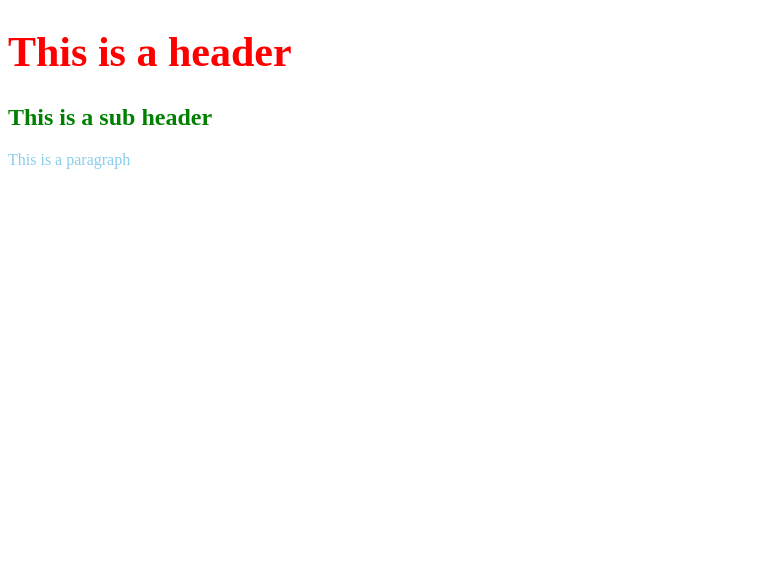
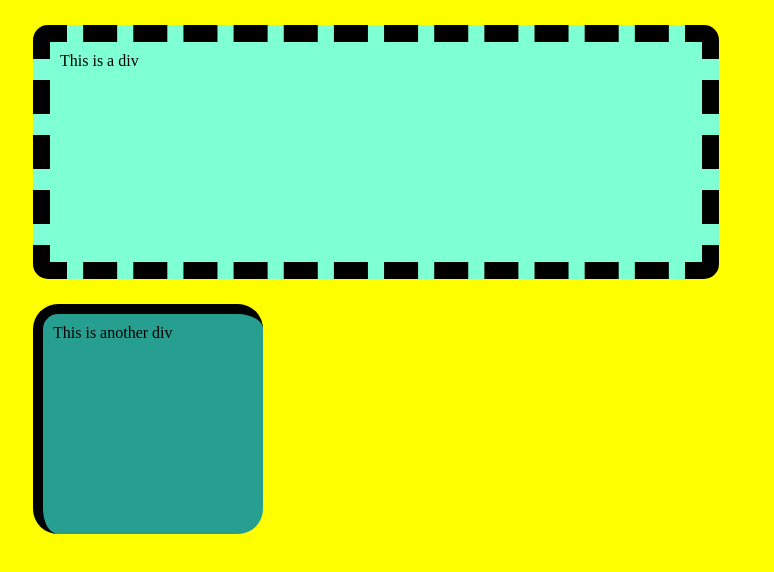
Before and after one commit to t-irwin-neiu/web1, a plain HTML site: page Web F25/index.html in a window 1280 px wide. Shown: the whole page, without its empty margins (0-774 px from the left). Drawn offline with Linux system fonts and the light colour scheme.

Commit message:
Add files via upload

```diff
--- a/Web F25/index.html
+++ b/Web F25/index.html
@@ -6,9 +6,10 @@
       <link rel="stylesheet" href="style.css">
     </head>
     <body>
-  <h1>This is a header</h1>
-      <h2>This is a sub header</h2>
-      <p>This is a paragraph</p>
+
+      <div class="div1">This is a div</div>
+      <div class="div2">This is another div</div>
+
 
   </body>
 </html>
--- a/Web F25/style.css
+++ b/Web F25/style.css
@@ -1,3 +1,22 @@
-h1 {color:red; font-size:42px; font-family: "futura";}
-h2 {color:green;}
-p {color:skyblue;}
+body {background-color: yellow;}
+
+.div1 {
+  background-color: aquamarine;
+  width: 50%; /* this is responsive to browser */
+  height: 200px;
+  margin: 25px;
+  padding: 10px;
+  border: 17px dashed black;
+  border-radius: 15px;
+}
+
+.div2 {
+  background-color: #269e90;
+  width: 200px;
+  height: 200px;
+  margin: 25px;
+  padding: 10px;
+  border-top: 10px solid black;
+  border-left: 10px solid black;
+  border-radius: 25px;
+}
```
